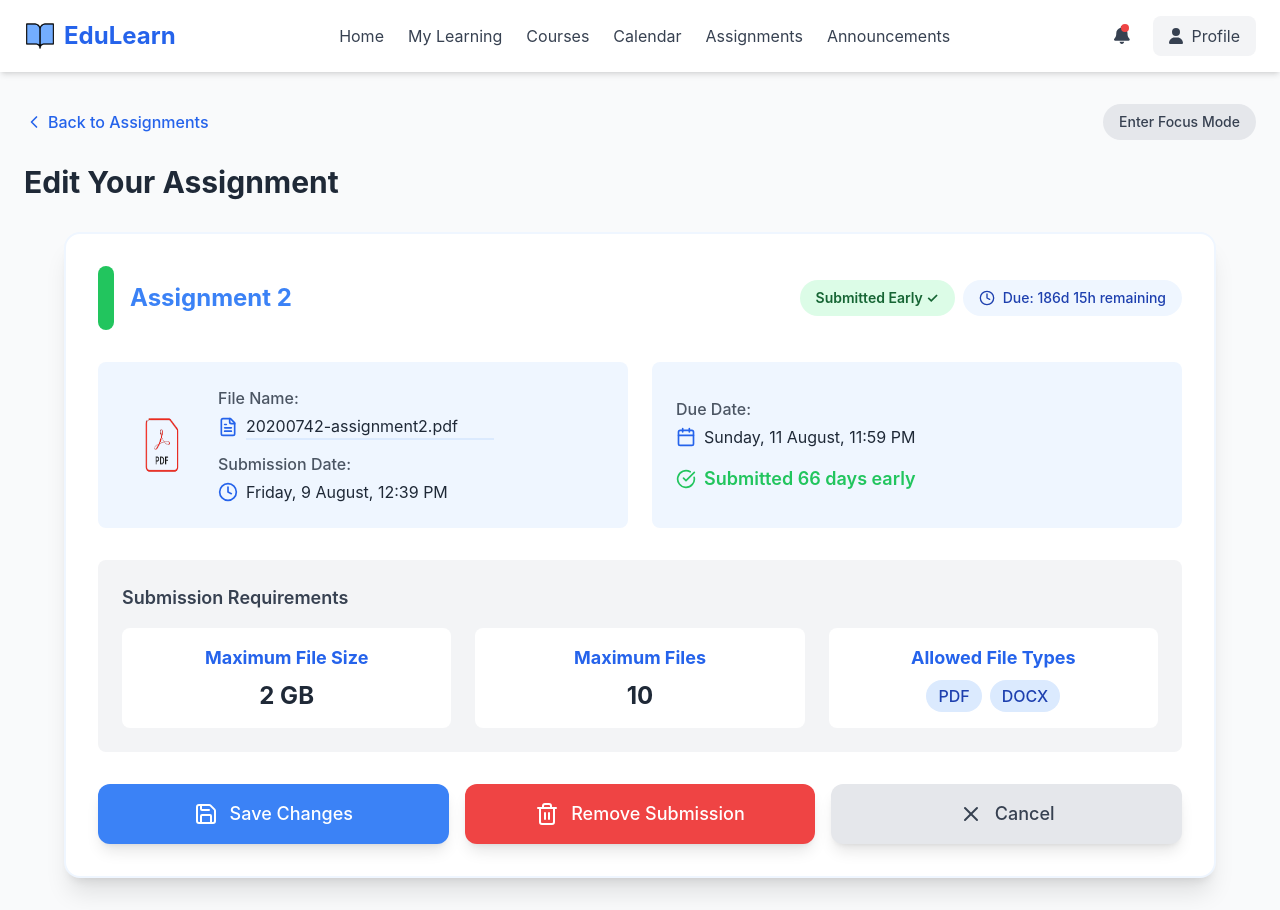
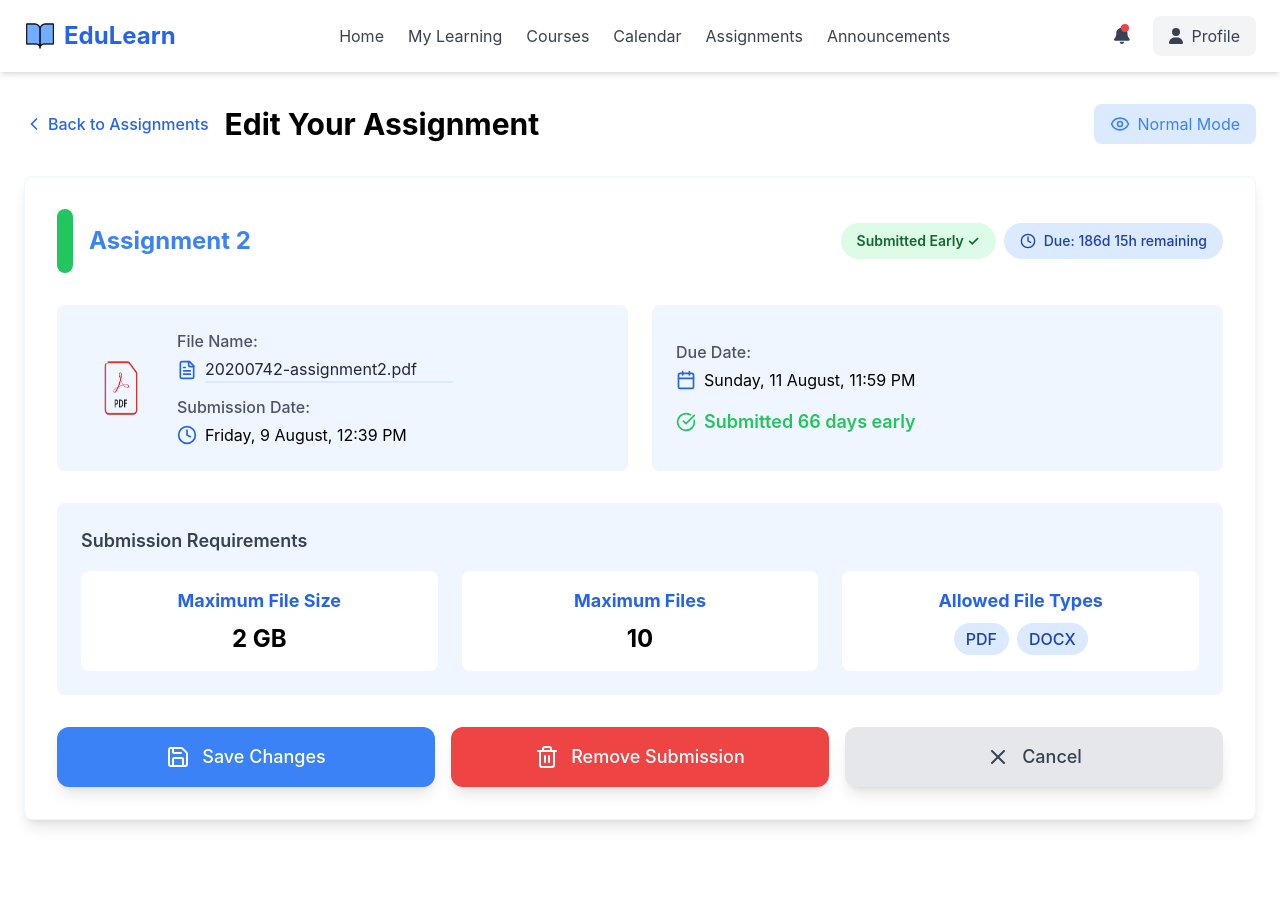
Before and after one commit to michellenikeetha/manual_adhd_lms, a React (Create React App) app: page /submitted-assignments/edit-assignment in a window 1280 px wide. After the commit the page ends 852 px from the top, so only its background shows below. Built offline with nearby package versions, Linux system fonts and the light colour scheme.

Commit message:
edit assignment focus mode

```diff
--- a/src/components/EditAssignment.jsx
+++ b/src/components/EditAssignment.jsx
@@ -1,5 +1,6 @@
 import React, { useState, useEffect } from 'react';
-import { Save, Trash2, X, FileText, Clock, Calendar, Loader, CheckCircle, AlertTriangle, ChevronLeft } from 'lucide-react';
+import { motion, AnimatePresence } from 'framer-motion';
+import { Save, Trash2, X, FileText, Clock, Calendar, Loader, CheckCircle, AlertTriangle, ChevronLeft, Eye, EyeOff } from 'lucide-react';
 import SignedInNavbar from './SignedInNavbar';
 import pdfimg from '../assets/pdf.png';
 import { useNavigate } from 'react-router-dom';
@@ -82,48 +83,54 @@ const EditAssignment = () => {
     setFocusMode(prev => !prev);
   };
 
+  const getBackgroundColor = () => {
+    return focusMode ? 'bg-gray-100' : 'bg-white';
+  };
+
   return (
-    <div className={`min-h-screen transition-all duration-300 ${focusMode ? 'bg-gray-900' : 'bg-gray-50'}`}>
+    <div className={`min-h-screen transition-colors duration-300 ${getBackgroundColor()}`}>
       <SignedInNavbar />
 
       <div className="container mx-auto px-6 py-8">
-        <div className="flex justify-between items-center mb-6">
+        <div className="flex flex-col md:flex-row md:items-center md:justify-between mb-8 space-y-4 md:space-y-0">
+          <div className="flex items-center">
             <button
               onClick={() => navigate('/submitted-assignments')}
-            className="flex items-center text-blue-600 hover:text-blue-800 font-medium transition-colors"
+              className="flex items-center text-blue-600 hover:text-blue-800 font-medium transition-colors mr-4"
             >
               <ChevronLeft className="mr-1" size={20} />
               Back to Assignments
             </button>
-
-          <button
-            onClick={toggleFocusMode}
-            className={`px-4 py-2 rounded-full text-sm font-medium transition-colors ${
-              focusMode
-                ? 'bg-yellow-500 text-gray-900 hover:bg-yellow-400'
-                : 'bg-gray-200 text-gray-700 hover:bg-gray-300'
-            }`}
-          >
-            {focusMode ? 'Exit Focus Mode' : 'Enter Focus Mode'}
-          </button>
+            <h1 className="text-3xl font-bold">Edit Your Assignment</h1>
           </div>
 
-        <div className="flex items-center mb-8">
-          <h1 className={`text-3xl font-bold ${focusMode ? 'text-white' : 'text-gray-800'}`}>
-            Edit Your Assignment
-          </h1>
-          {/* <div className="ml-4 flex-1 max-w-xs">
-            <div className="h-2 bg-gray-200 rounded-full">
-              <div className="h-full bg-green-500 rounded-full w-3/4"></div>
-            </div>
-            <p className={`text-xs mt-1 ${focusMode ? 'text-gray-400' : 'text-gray-500'}`}>Task Progress: 75% complete</p>
-          </div> */}
+          <motion.button
+            whileHover={{ scale: 1.05 }}
+            whileTap={{ scale: 0.95 }}
+            onClick={toggleFocusMode}
+            className={`flex items-center space-x-2 px-4 py-2 rounded-lg transition-colors
+              ${focusMode ? 'bg-blue-500 text-white' : 'bg-blue-100 text-blue-500'}`}
+          >
+            {focusMode ? (
+              <>
+                <EyeOff size={20} />
+                <span>Focus Mode</span>
+              </>
+            ) : (
+              <>
+                <Eye size={20} />
+                <span>Normal Mode</span>
+              </>
+            )}
+          </motion.button>
         </div>
 
         {showFeedback && (
-          <div
-            className="fixed top-20 right-4 px-6 py-3 rounded-xl shadow-lg flex items-center gap-2 z-20 animate-bounce-once"
-            style={{animation: 'bounce 0.5s ease 2'}}
+          <motion.div
+            initial={{ opacity: 0, y: -20 }}
+            animate={{ opacity: 1, y: 0 }}
+            exit={{ opacity: 0, y: -20 }}
+            className="fixed top-20 right-4 px-6 py-3 rounded-xl shadow-lg flex items-center gap-2 z-20"
           >
             <div className={`${
               showFeedback.type === 'success' ? 'bg-green-500 text-white' : 'bg-red-500 text-white'
@@ -135,15 +142,20 @@ const EditAssignment = () => {
               )}
               <span className="font-medium">{showFeedback.message}</span>
             </div>
-          </div>
+          </motion.div>
         )}
 
         {!isRemoved && (
-          <div className={`p-8 rounded-2xl shadow-xl border-2 max-w-6xl mx-auto transition-all duration-300 ${
+          <motion.div
+            initial={{ opacity: 0, y: 20 }}
+            animate={{ opacity: 1, y: 0 }}
+            transition={{ type: "spring", stiffness: 100, damping: 12 }}
+            className={`p-8 rounded-lg shadow-lg border ${
               focusMode
-              ? 'bg-gray-800 border-gray-700 text-white'
-              : 'bg-white border-blue-50 text-gray-800'
-          }`}>
+                ? 'border-blue-100 bg-white'
+                : 'border-blue-50 bg-white'
+            }`}
+          >
             <div className="flex flex-col md:flex-row md:items-center justify-between mb-8 gap-4">
               <div className="flex items-center">
                 <div className={`w-4 h-16 rounded-full mr-4 ${assignment.daysEarly > 0 ? 'bg-green-500' : 'bg-yellow-500'}`}></div>
@@ -154,9 +166,7 @@ const EditAssignment = () => {
                   Submitted Early ✓
                 </span>
                 {timeRemaining && (
-                  <div className={`flex items-center gap-2 px-4 py-2 rounded-full text-sm font-medium ${
-                    focusMode ? 'bg-blue-900 text-blue-100' : 'bg-blue-50 text-blue-800'
-                  }`}>
+                  <div className="flex items-center gap-2 px-4 py-2 rounded-full text-sm font-medium bg-blue-100 text-blue-800">
                     <Clock size={16} />
                     <span>Due: {timeRemaining.days}d {timeRemaining.hours}h remaining</span>
                   </div>
@@ -165,79 +175,82 @@ const EditAssignment = () => {
             </div>
 
             <div className="grid md:grid-cols-2 gap-6 mb-8">
-              <div className={`flex items-center space-x-4 p-6 rounded-lg transition-colors ${
-                focusMode ? 'bg-gray-700' : 'bg-blue-50'
-              }`}>
+              <motion.div
+                whileHover={{ scale: 1.02 }}
+                className="flex items-center space-x-4 p-6 rounded-lg bg-blue-50"
+              >
                 <img src={pdfimg} alt="PDF Icon" className="w-20 h-20" />
                 <div>
-                  <label className={`block mb-1 font-medium ${focusMode ? 'text-gray-300' : 'text-gray-600'}`}>File Name:</label>
+                  <label className="block mb-1 font-medium text-gray-600">File Name:</label>
                   <p className="flex items-center mb-3">
-                    <FileText className={`mr-2 ${focusMode ? 'text-blue-400' : 'text-blue-600'}`} size={20} />
+                    <FileText className="mr-2 text-blue-600" size={20} />
                     <input
                       type="text"
                       value={assignment.fileName}
                       onChange={(e) => handleInputChange('fileName', e.target.value)}
-                      className={`border-b-2 focus:outline-none transition-colors ${
-                        focusMode
-                          ? 'bg-transparent border-gray-600 focus:border-blue-400 text-white'
-                          : 'bg-transparent border-blue-100 focus:border-blue-500 text-gray-800'
-                      }`}
+                      className="bg-transparent border-b-2 border-blue-100 focus:border-blue-500 focus:outline-none transition-colors text-gray-800"
                       aria-label="File name"
                     />
                   </p>
-                  <label className={`block mb-1 font-medium ${focusMode ? 'text-gray-300' : 'text-gray-600'}`}>Submission Date:</label>
+                  <label className="block mb-1 font-medium text-gray-600">Submission Date:</label>
                   <p className="flex items-center">
-                    <Clock className={`mr-2 ${focusMode ? 'text-blue-400' : 'text-blue-600'}`} size={20} />
+                    <Clock className="mr-2 text-blue-600" size={20} />
                     <span>{assignment.submittedDate}</span>
                   </p>
                 </div>
-              </div>
+              </motion.div>
 
-              <div className={`p-6 rounded-lg flex flex-col justify-center transition-colors ${
-                focusMode ? 'bg-gray-700' : 'bg-blue-50'
-              }`}>
-                <label className={`block mb-1 font-medium ${focusMode ? 'text-gray-300' : 'text-gray-600'}`}>Due Date:</label>
+              <motion.div
+                whileHover={{ scale: 1.02 }}
+                className="p-6 rounded-lg flex flex-col justify-center bg-blue-50"
+              >
+                <label className="block mb-1 font-medium text-gray-600">Due Date:</label>
                 <p className="flex items-center mb-4">
-                  <Calendar className={`mr-2 ${focusMode ? 'text-blue-400' : 'text-blue-600'}`} size={20} />
+                  <Calendar className="mr-2 text-blue-600" size={20} />
                   <span>{assignment.dueDate}</span>
                 </p>
 
-                <div className={`flex items-center gap-2 ${
-                  assignment.daysEarly > 0 ? 'text-green-500' : 'text-yellow-500'
-                } font-semibold text-lg`}>
+                <div className="flex items-center gap-2 text-green-500 font-semibold text-lg">
                   <CheckCircle size={20} />
                   <span>Submitted {assignment.daysEarly} days early</span>
                 </div>
-              </div>
+              </motion.div>
             </div>
 
-            <div className={`mt-6 p-6 rounded-lg mb-8 transition-colors ${
-              focusMode ? 'bg-gray-700' : 'bg-gray-100'
-            }`}>
-              <h3 className={`text-lg font-semibold mb-4 ${focusMode ? 'text-gray-200' : 'text-gray-700'}`}>
+            <motion.div
+              whileHover={{ scale: 1.01 }}
+              className="mt-6 p-6 rounded-lg mb-8 bg-blue-50"
+            >
+              <h3 className="text-lg font-semibold mb-4 text-gray-700">
                 Submission Requirements
               </h3>
               <div className="grid md:grid-cols-3 gap-6">
-                <div className={`p-4 rounded-lg text-center transition-colors ${
-                  focusMode ? 'bg-gray-800' : 'bg-white'
-                }`}>
-                  <strong className={`block text-lg mb-2 ${focusMode ? 'text-blue-400' : 'text-blue-600'}`}>
+                <motion.div
+                  whileHover={{ scale: 1.05 }}
+                  whileTap={{ scale: 0.98 }}
+                  className="p-4 rounded-lg text-center bg-white"
+                >
+                  <strong className="block text-lg mb-2 text-blue-600">
                     Maximum File Size
                   </strong>
                   <span className="text-2xl font-bold">{assignment.fileSize}</span>
-                </div>
-                <div className={`p-4 rounded-lg text-center transition-colors ${
-                  focusMode ? 'bg-gray-800' : 'bg-white'
-                }`}>
-                  <strong className={`block text-lg mb-2 ${focusMode ? 'text-blue-400' : 'text-blue-600'}`}>
+                </motion.div>
+                <motion.div
+                  whileHover={{ scale: 1.05 }}
+                  whileTap={{ scale: 0.98 }}
+                  className="p-4 rounded-lg text-center bg-white"
+                >
+                  <strong className="block text-lg mb-2 text-blue-600">
                     Maximum Files
                   </strong>
                   <span className="text-2xl font-bold">{assignment.maxFiles}</span>
-                </div>
-                <div className={`p-4 rounded-lg text-center transition-colors ${
-                  focusMode ? 'bg-gray-800' : 'bg-white'
-                }`}>
-                  <strong className={`block text-lg mb-2 ${focusMode ? 'text-blue-400' : 'text-blue-600'}`}>
+                </motion.div>
+                <motion.div
+                  whileHover={{ scale: 1.05 }}
+                  whileTap={{ scale: 0.98 }}
+                  className="p-4 rounded-lg text-center bg-white"
+                >
+                  <strong className="block text-lg mb-2 text-blue-600">
                     Allowed File Types
                   </strong>
                   <div className="flex justify-center gap-2">
@@ -247,13 +260,15 @@ const EditAssignment = () => {
                       </span>
                     ))}
                   </div>
+                </motion.div>
               </div>
-              </div>
-            </div>
+            </motion.div>
 
             <div className="grid md:grid-cols-3 gap-4">
-              <button
-                className="flex items-center justify-center bg-blue-500 text-white py-4 rounded-xl hover:bg-blue-600 transition-colors font-medium text-lg shadow-lg hover:shadow-xl"
+              <motion.button
+                whileHover={{ scale: 1.05 }}
+                whileTap={{ scale: 0.95 }}
+                className="flex items-center justify-center bg-blue-500 text-white py-4 rounded-xl hover:bg-blue-600 transition-colors font-medium text-lg shadow-lg"
                 onClick={handleSaveChanges}
                 disabled={isSaving}
               >
@@ -263,37 +278,40 @@ const EditAssignment = () => {
                   <Save className="mr-3" size={24} />
                 )}
                 <span>{isSaving ? 'Saving...' : 'Save Changes'}</span>
-              </button>
+              </motion.button>
 
-              <button
-                className="flex items-center justify-center bg-red-500 text-white py-4 rounded-xl hover:bg-red-600 transition-colors font-medium text-lg shadow-lg hover:shadow-xl"
+              <motion.button
+                whileHover={{ scale: 1.05 }}
+                whileTap={{ scale: 0.95 }}
+                className="flex items-center justify-center bg-red-500 text-white py-4 rounded-xl hover:bg-red-600 transition-colors font-medium text-lg shadow-lg"
                 onClick={handleRemoveSubmission}
               >
                 <Trash2 className="mr-3" size={24} />
                 <span>Remove Submission</span>
-              </button>
+              </motion.button>
 
-              <button
-                className={`flex items-center justify-center py-4 rounded-xl transition-colors font-medium text-lg shadow-lg hover:shadow-xl ${
-                  focusMode
-                    ? 'bg-gray-600 text-white hover:bg-gray-500'
-                    : 'bg-gray-200 text-gray-700 hover:bg-gray-300'
-                }`}
+              <motion.button
+                whileHover={{ scale: 1.05 }}
+                whileTap={{ scale: 0.95 }}
+                className="flex items-center justify-center bg-gray-200 text-gray-700 py-4 rounded-xl hover:bg-gray-300 transition-colors font-medium text-lg shadow-lg"
                 onClick={() => navigate('/submitted-assignments')}
               >
                 <X className="mr-3" size={24} />
                 <span>Cancel</span>
-              </button>
+              </motion.button>
             </div>
-          </div>
+          </motion.div>
         )}
       </div>
 
       {isModalOpen && (
         <div className="fixed inset-0 bg-black bg-opacity-75 flex items-center justify-center z-50 backdrop-blur-sm">
-          <div className={`p-8 rounded-2xl shadow-2xl max-w-md w-full transition-all ${
-            focusMode ? 'bg-gray-800 text-white' : 'bg-white text-gray-800'
-          }`}>
+          <motion.div
+            initial={{ scale: 0.9, opacity: 0 }}
+            animate={{ scale: 1, opacity: 1 }}
+            exit={{ scale: 0.9, opacity: 0 }}
+            className="p-8 rounded-2xl shadow-2xl max-w-md w-full bg-white text-gray-800"
+          >
             <div className="flex items-center mb-6">
               <AlertTriangle size={28} className="text-red-500 mr-4" />
               <h2 className="text-2xl font-bold text-red-500">Remove Submission</h2>
@@ -305,14 +323,18 @@ const EditAssignment = () => {
             </p>
 
             <div className="grid grid-cols-2 gap-4">
-              <button
+              <motion.button
+                whileHover={{ scale: 1.05 }}
+                whileTap={{ scale: 0.95 }}
                 className="bg-gray-200 text-gray-800 py-3 px-4 rounded-xl hover:bg-gray-300 font-medium"
                 onClick={() => setIsModalOpen(false)}
                 disabled={isRemoving}
               >
                 Cancel
-              </button>
-              <button
+              </motion.button>
+              <motion.button
+                whileHover={{ scale: 1.05 }}
+                whileTap={{ scale: 0.95 }}
                 className="bg-red-500 text-white py-3 px-4 rounded-xl hover:bg-red-600 font-medium flex items-center justify-center"
                 onClick={confirmRemoveSubmission}
                 disabled={isRemoving}
@@ -328,10 +350,26 @@ const EditAssignment = () => {
                     <span>Remove</span>
                   </>
                 )}
-              </button>
+              </motion.button>
             </div>
+          </motion.div>
         </div>
+      )}
+
+      {focusMode && (
+        <motion.div
+          initial={{ opacity: 0 }}
+          animate={{
+            opacity: [0.7, 1, 0.7],
+            transition: { repeat: Infinity, duration: 4 }
+          }}
+          className="fixed bottom-6 left-6 bg-white p-3 rounded-lg shadow-lg max-w-xs"
+        >
+          <div className="text-sm text-gray-600">
+            <span className="font-medium block mb-1">Focus Tip:</span>
+            Double-check your submission details to ensure everything is correct before the deadline.
           </div>
+        </motion.div>
       )}
     </div>
   );
```
Lines whose indentation alone changed are shown as unchanged.
